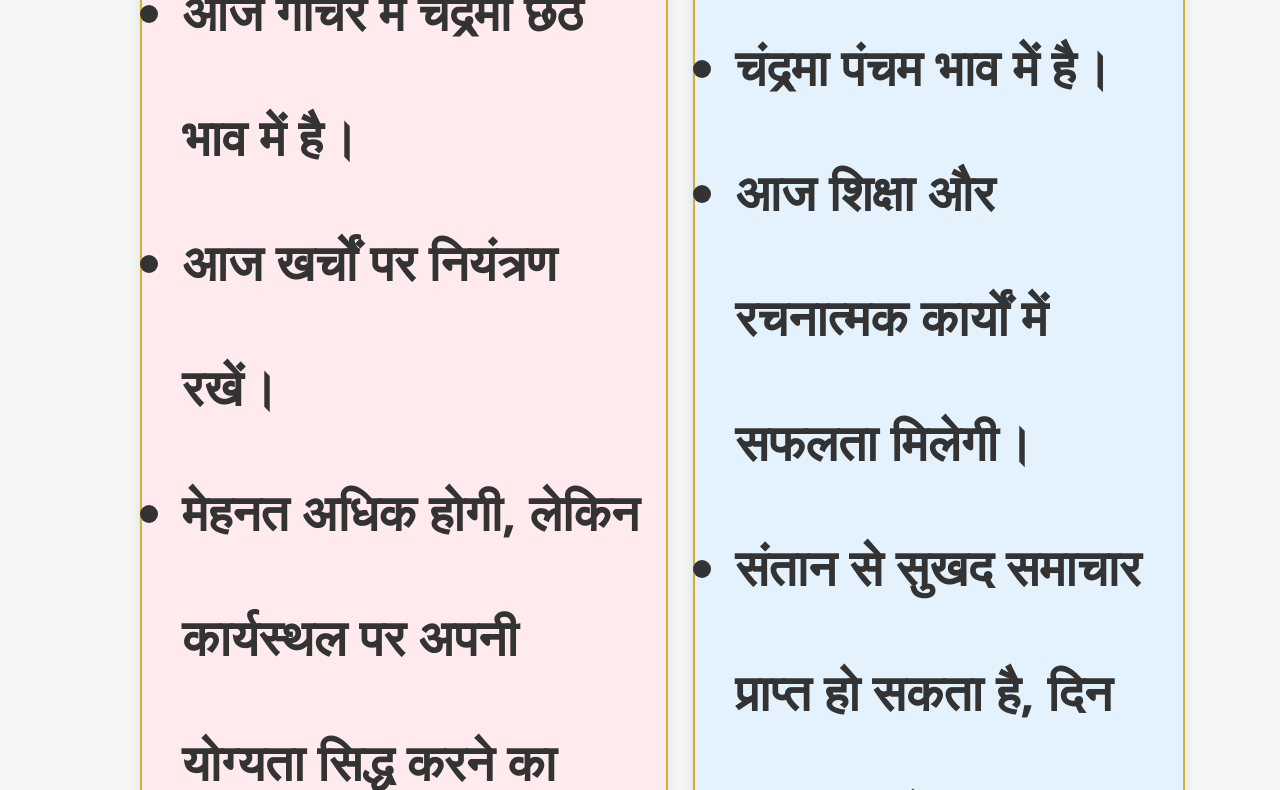
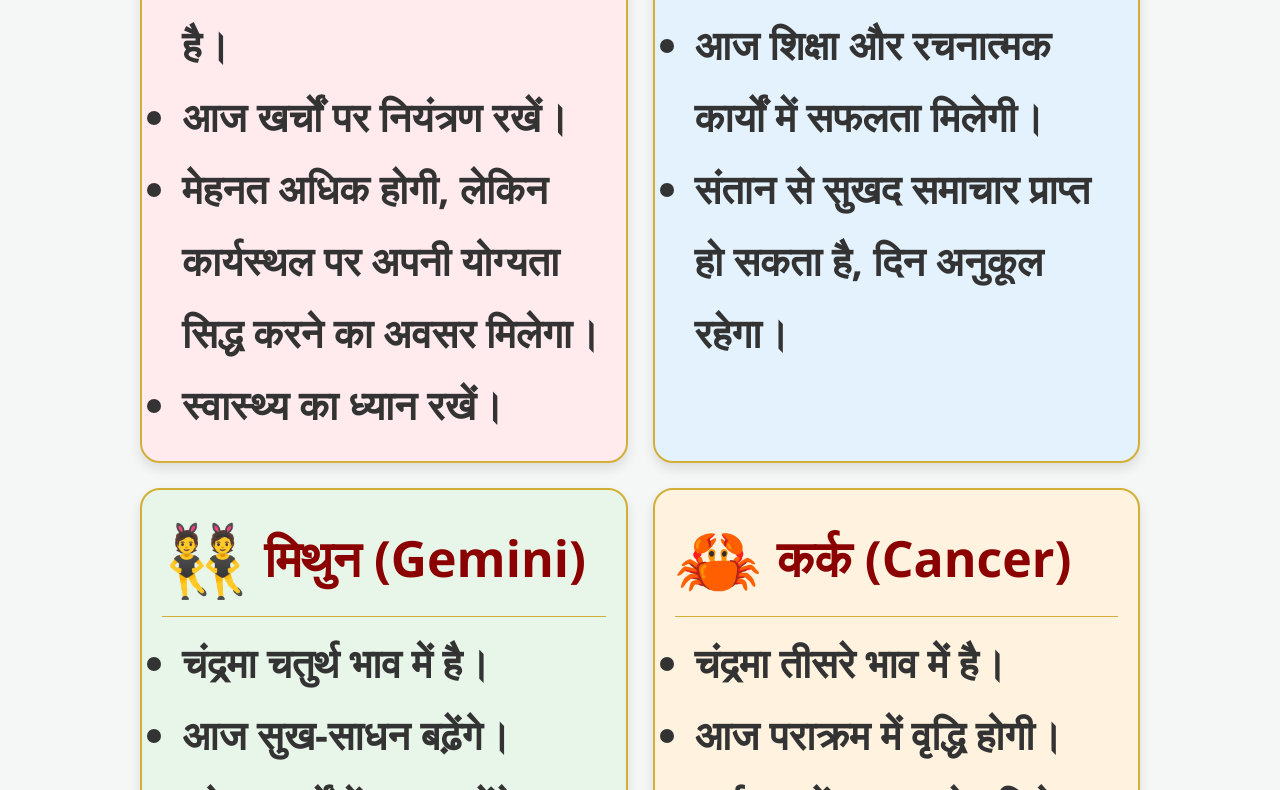
Before and after one commit to neerajsml1978-alt/Kalchakra, a plain HTML site: page index.html in a window 1280 px wide. Shown: the part 305-1095 px from the top of the page. Drawn offline with nearby package versions, Linux system fonts and the light colour scheme.

Commit message:
Update style.css

```diff
--- a/style.css
+++ b/style.css
@@ -44,17 +44,17 @@ body {
     margin-bottom: 10px;
 }
 
-.rashi-icon { font-size: 80px; margin-right: 15px; }
-.card-header h3 { margin: 0; color: #8b0000; font-size: 60px; }
+.rashi-icon { font-size: 70px; margin-right: 15px; }
+.card-header h3 { margin: 0; color: #8b0000; font-size: 50px; }
 
 .analysis-list {
     list-style-type: disc;
     padding-left: 20px;
     margin: 0;
-    font-size: 50px;
+    font-size: 40px;
     font-weight: 1000;
     color: #333;
-    line-height: 2.5;
+    line-height: 1.8;
 }
 
 @media (max-width: 600px) {
```
